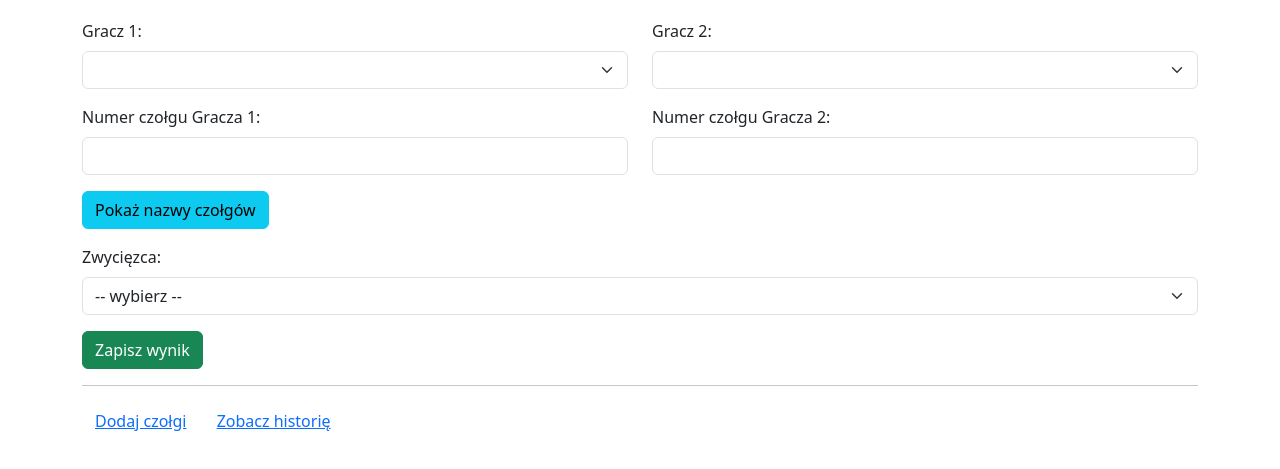
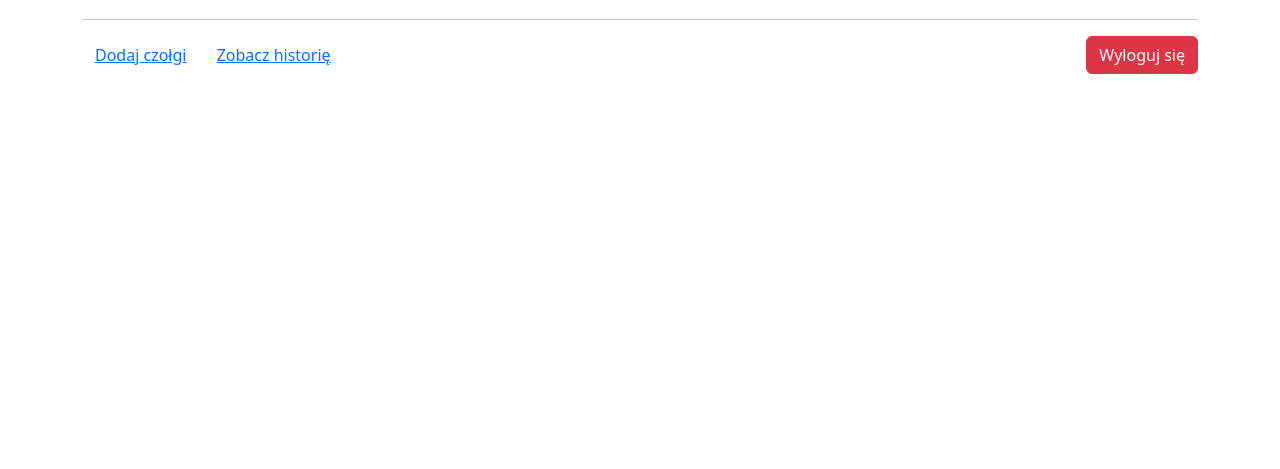
Before and after one commit to Beaverossa/Mistrzostwa_Wot_Wola, a plain HTML site: page match.html in a window 1280 px wide. Shown: the part 77-546 px from the top of the page. Drawn offline with nearby package versions, Linux system fonts and the light colour scheme; no server answers.

Commit message:
Update match.html
Dodano logowanie

```diff
--- a/match.html
+++ b/match.html
@@ -3,62 +3,47 @@
 <head>
   <meta charset="UTF-8" />
   <meta name="viewport" content="width=device-width, initial-scale=1" />
-  <title>Pojedynek czołgów</title>
+  <title>Pojedynek</title>
   <link href="https://cdn.jsdelivr.net/npm/bootstrap@5.3.3/dist/css/bootstrap.min.css" rel="stylesheet" />
 </head>
 <body class="p-4">
   <div class="container">
     <h1 class="mb-4">Wybierz czołgi do pojedynku</h1>
-
-    <form id="matchForm">
-      <div class="row mb-3">
-        <div class="col-md-6">
-          <label for="player1Select" class="form-label">Gracz 1:</label>
-          <select id="player1Select" class="form-select" required></select>
+    <form id="matchForm" style="display:none;">
+      <div class="row">
+        <div class="col-md-6 mb-3">
+          <label class="form-label">Gracz 1:</label>
+          <select class="form-select" id="player1Select" required></select>
+          <input type="number" id="player1Pos" class="form-control mt-2" placeholder="Numer pozycji Gracza 1" min="1" required />
+          <button type="button" id="showTank1Btn" class="btn btn-outline-secondary mt-2">Pokaż czołg Gracza 1</button>
+          <div id="tank1Name" class="mt-2 fw-bold"></div>
         </div>
-        <div class="col-md-6">
-          <label for="player2Select" class="form-label">Gracz 2:</label>
-          <select id="player2Select" class="form-select" required></select>
+        <div class="col-md-6 mb-3">
+          <label class="form-label">Gracz 2:</label>
+          <select class="form-select" id="player2Select" required></select>
+          <input type="number" id="player2Pos" class="form-control mt-2" placeholder="Numer pozycji Gracza 2" min="1" required />
+          <button type="button" id="showTank2Btn" class="btn btn-outline-secondary mt-2">Pokaż czołg Gracza 2</button>
+          <div id="tank2Name" class="mt-2 fw-bold"></div>
         </div>
       </div>
-
-      <div class="row mb-3">
-        <div class="col-md-6">
-          <label for="position1" class="form-label">Numer czołgu Gracza 1:</label>
-          <input type="number" id="position1" class="form-control" min="1" required />
-        </div>
-        <div class="col-md-6">
-          <label for="position2" class="form-label">Numer czołgu Gracza 2:</label>
-          <input type="number" id="position2" class="form-control" min="1" required />
-        </div>
-      </div>
-
-      <button type="button" id="showTanksBtn" class="btn btn-info mb-3">Pokaż nazwy czołgów</button>
-
-      <div id="tanksDisplay" class="mb-3" style="display:none;">
-        <p><strong>Gracz 1:</strong> <span id="tankName1">?</span></p>
-        <p><strong>Gracz 2:</strong> <span id="tankName2">?</span></p>
-      </div>
-
       <div class="mb-3">
-        <label for="winnerSelect" class="form-label">Zwycięzca:</label>
-        <select id="winnerSelect" class="form-select" required>
-          <option value="">-- wybierz --</option>
+        <label class="form-label">Zwycięzca:</label>
+        <select class="form-select" id="winnerSelect" required>
           <option value="1">Gracz 1</option>
           <option value="2">Gracz 2</option>
         </select>
       </div>
-
       <button type="submit" class="btn btn-success">Zapisz wynik</button>
     </form>
-
     <hr />
     <a href="index.html" class="btn btn-link">Dodaj czołgi</a>
     <a href="history.html" class="btn btn-link">Zobacz historię</a>
+    <button id="logoutBtn" class="btn btn-danger float-end">Wyloguj się</button>
   </div>
 
   <script src="https://www.gstatic.com/firebasejs/9.23.0/firebase-app-compat.js"></script>
   <script src="https://www.gstatic.com/firebasejs/9.23.0/firebase-firestore-compat.js"></script>
+  <script src="https://www.gstatic.com/firebasejs/9.23.0/firebase-auth-compat.js"></script>
   <script src="firebase_script.js"></script>
   <script src="match.js"></script>
 </body>
```
